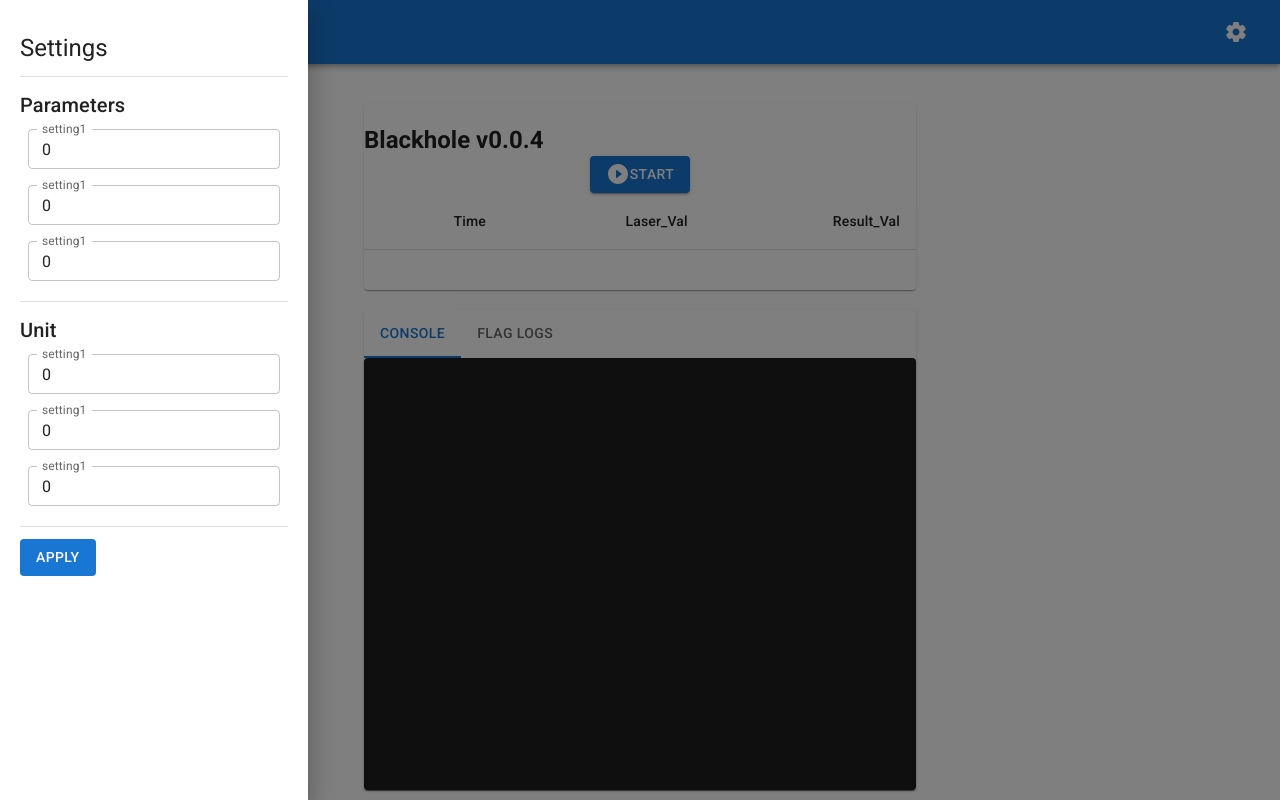
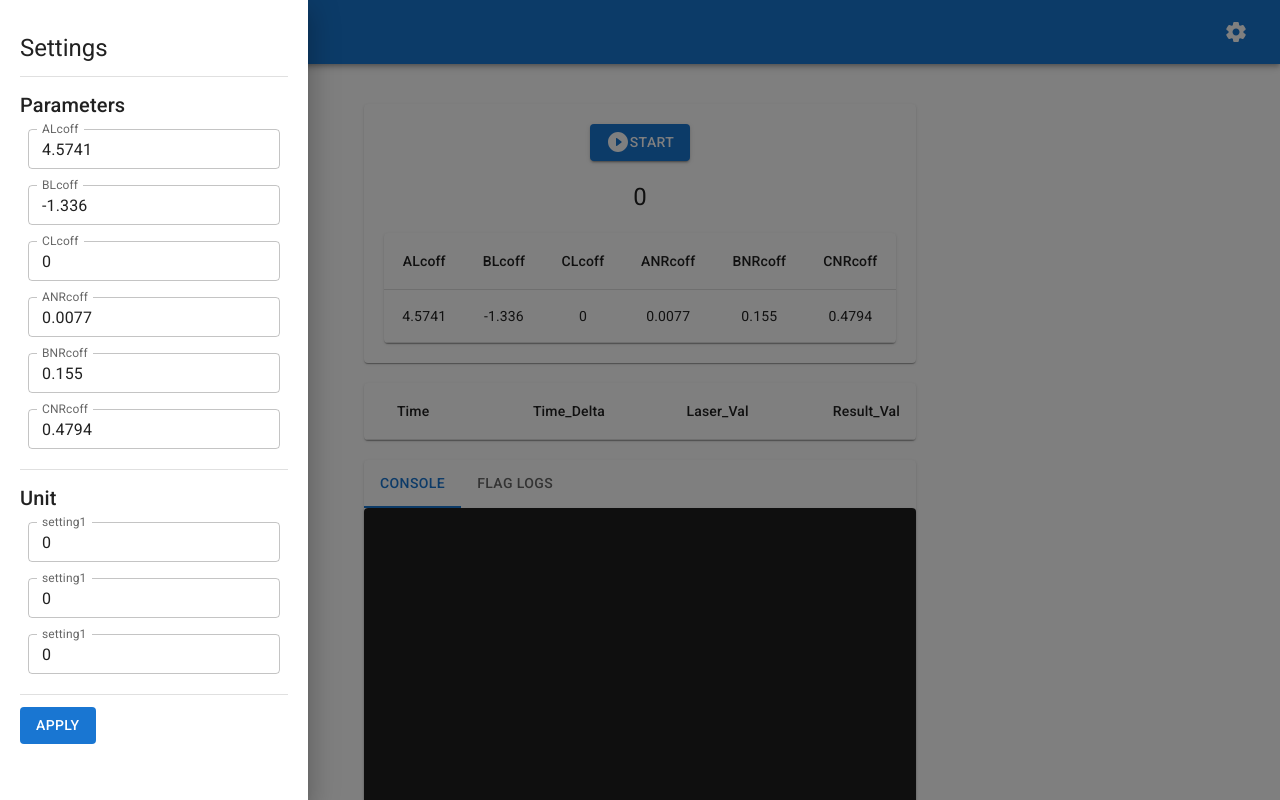
Before and after one commit to sunrisehouse/blackhole, a React (Create React App) app: page / in a window 1280 px wide. Both pictures are taken after a click on the button 1236 px from the left and 32 px from the top of the page. Shown: the top 800 px of the page. Built offline with nearby package versions, Linux system fonts and the light colour scheme.

Commit message:
feat:test

```diff
--- a/src/App.js
+++ b/src/App.js
@@ -1,4 +1,4 @@
-import { useEffect, useReducer, useState } from 'react';
+import { useEffect, useReducer, useRef, useState } from 'react';
 import './App.css';
 import { AppBar, Box, Button, ButtonGroup, Container, Divider, Drawer, IconButton, Paper, Table, TableBody, TableCell, TableContainer, TableHead, TableRow, TextField, Toolbar, Typography } from '@mui/material';
 import { CircularBuffer } from './circulate-buffer';
@@ -9,10 +9,10 @@ import SettingsRoundedIcon from '@mui/icons-material/SettingsRounded';
 import PlayCircleFilledRoundedIcon from '@mui/icons-material/PlayCircleFilledRounded';
 import PauseCircleFilledRoundedIcon from '@mui/icons-material/PauseCircleFilledRounded';
 import NotStartedRoundedIcon from '@mui/icons-material/NotStartedRounded';
+import { DebuggingView } from './DebuggingView';
 import { addConsoleLog } from './consolelog';
-import { DebuggingView } from './DebuggingView';
 
-const APP_VERSION = 'v0.0.4';
+const APP_VERSION = 'v0.0.5';
 
 const audioBuffer = new CircularBuffer(10000000);
 const accelBuffer = new CircularBuffer(10000000);
@@ -46,6 +46,22 @@ function App() {
   const [fetchDataIntervalId, setFetchDataIntervalId] = useState(null);
   const [flagChageLogs, setFlagChangeLogs] = useState([]);
   const [results, setResults] = useState([]);
+  const inputRefs = {
+    alCoffRef: useRef(null),
+    blCoffRef: useRef(null),
+    clCoffRef: useRef(null),
+    anrCoffRef: useRef(null),
+    bnrCoffRef: useRef(null),
+    cnrCoffRef: useRef(null),
+  }
+  const [settings, setSettings] = useState({
+    alCoff: 4.5741,
+    blCoff: -1.336,
+    clCoff: 0.0,
+    anrCoff: 0.0077,
+    bnrCoff: 0.155,
+    cnrCoff: 0.4794,
+  });
 
   useEffect(() => {
     return () => {
@@ -70,16 +86,10 @@ function App() {
         setResults((results) => {
           if (events.length > results.length) {
             return events.map((event) => {
-              const alCoff = 4.5741;
-              const blCoff = -1.336;
-              const clCoff = 0.0;
-              const anrCoff = 0.0077;
-              const bnrCoff = 0.155;
-              const cnrCoff = 0.4794;
               const timeDelta = event.ts2Time - event.ts1Time;
-              const laserVal = alCoff * (timeDelta ** blCoff) + clCoff;
-              const resultVal = anrCoff * (laserVal ** 2) + bnrCoff * laserVal + cnrCoff;
-              return { laserVal, resultVal, time: event.trTime - startTime };
+              const laserVal = settings.alCoff * (timeDelta ** settings.blCoff) + settings.clCoff;
+              const resultVal = settings.anrCoff * (laserVal ** 2) + settings.bnrCoff * laserVal + settings.cnrCoff;
+              return { laserVal, resultVal, time: event.trTime - startTime, timeDelta };
             });
           } else {
             return results;
@@ -132,6 +142,22 @@ function App() {
     dispatchMeasurement({ type: 'start' });
   };
 
+  const handleClickApply = (e) => {
+    try {
+      setSettings({
+        alCoff: Number(inputRefs.alCoffRef.current.value),
+        blCoff: Number(inputRefs.blCoffRef.current.value),
+        clCoff: Number(inputRefs.clCoffRef.current.value),
+        anrCoff: Number(inputRefs.anrCoffRef.current.value),
+        bnrCoff: Number(inputRefs.bnrCoffRef.current.value),
+        cnrCoff: Number(inputRefs.cnrCoffRef.current.value),
+      });
+      dispatchSettingView({ type: 'close' })
+    } catch(e) {
+      addConsoleLog(e.message)
+    }
+  };
+
   return (
     <div className="App">
       <AppBar position="static" color="primary">
@@ -151,7 +177,7 @@ function App() {
               textAlign: 'left'
             }}
           >
-            Blackhole
+            Blackhole {APP_VERSION}
           </Typography>
           <IconButton
             color="inherit"
@@ -161,25 +187,15 @@ function App() {
           </IconButton>
         </Toolbar>
       </AppBar>
-      <Container maxWidth="sm">
-        <Paper
+      <Container maxWidth="sm"
         sx={{
-            marginTop: '40px',
-            padding: '20px 0 40px',
-            '& .MuiTextField-root': { marginTop: '10px' },
+          paddingTop: "40px",
+          paddingBottom: "40px",
         }}
       >
-          <Typography
-            variant="h5"
-            noWrap
-            sx={{
-              mr: 2,
-              display: { md: 'flex' },
-              fontWeight: 700,
-            }}
+        <Paper
+          sx={{ padding: '20px' }}
         >
-            Blackhole {APP_VERSION}
-          </Typography>
           {measurementState.isInit
             ? measurementState.isStart
               ? <Button
@@ -212,12 +228,53 @@ function App() {
                 start
               </Button>
           }
-          <TableContainer>
+          <Typography
+            variant="h5"
+            sx={{
+              margin: '20px 0'
+            }}
+          >
+            {results.length > 0 ? results[results.length - 1].resultVal : '0'}
+          </Typography>
+          <TableContainer
+            component={Paper}
+            sx={{ marginTop: '20px' }}
+          >
             <Table>
               <TableHead>
                 <TableRow>
-                  {/* <TableCell>ID</TableCell> */}
-                  <TableCell align="right">Time</TableCell>
+                  {/* <TableCell>Parameters</TableCell> */}
+                  <TableCell align="center">ALcoff</TableCell>
+                  <TableCell align="center">BLcoff</TableCell>
+                  <TableCell align="center">CLcoff</TableCell>
+                  <TableCell align="center">ANRcoff</TableCell>
+                  <TableCell align="center">BNRcoff</TableCell>
+                  <TableCell align="center">CNRcoff</TableCell>
+                </TableRow>
+              </TableHead>
+              <TableBody>
+                <TableRow>
+                  {/* <TableCell align="center"></TableCell> */}
+                  <TableCell align="center">{settings.alCoff}</TableCell>
+                  <TableCell align="center">{settings.blCoff}</TableCell>
+                  <TableCell align="center">{settings.clCoff}</TableCell>
+                  <TableCell align="center">{settings.anrCoff}</TableCell>
+                  <TableCell align="center">{settings.bnrCoff}</TableCell>
+                  <TableCell align="center">{settings.cnrCoff}</TableCell>
+                </TableRow>
+              </TableBody>
+            </Table>
+          </TableContainer>
+        </Paper>
+        <TableContainer
+          component={Paper}
+          sx={{ marginTop: '20px' }}
+        >
+          <Table>
+            <TableHead>
+              <TableRow>
+                <TableCell align="center">Time</TableCell>
+                <TableCell align="right">Time_Delta</TableCell>
                 <TableCell align="right">Laser_Val</TableCell>
                 <TableCell align="right">Result_Val</TableCell>
               </TableRow>
@@ -228,7 +285,8 @@ function App() {
                   key={index}
                   sx={{ '&:last-child td, &:last-child th': { border: 0 } }}
                 >
-                    <TableCell align="right">{result.time}</TableCell>
+                  <TableCell align="center">{result.time}</TableCell>
+                  <TableCell align="right">{result.timeDelta}</TableCell>
                   <TableCell align="right">{result.laserVal}</TableCell>
                   <TableCell align="right">{result.resultVal}</TableCell>
                 </TableRow>
@@ -236,7 +294,6 @@ function App() {
             </TableBody>
           </Table>
         </TableContainer>
-        </Paper>
         <Box sx={{ marginTop: '20px' }}>
           <DebuggingView
             flagChageLogs={flagChageLogs}
@@ -250,7 +307,7 @@ function App() {
         onClose={() => dispatchSettingView({ type: 'toggle' })}
       >
         <Box
-          component="form"
+          // component="form"
           sx={{
             padding: '20px',
             '& .MuiTextField-root': { m: 1, width: '25ch' },
@@ -273,26 +330,62 @@ function App() {
           </Typography>
           <div>
             <TextField
-              label="setting1"
-              defaultValue="0"
+              label="ALcoff"
+              name="alCoff"
+              defaultValue={settings.alCoff}
               type="number"
               size="small"
+              inputRef={inputRefs.alCoffRef}
             />
           </div>
           <div>
             <TextField
-              label="setting1"
-              defaultValue="0"
+              label="BLcoff"
+              name="blCoff"
+              defaultValue={settings.blCoff}
               type="number"
               size="small"
+              inputRef={inputRefs.blCoffRef}
             />
           </div>
           <div>
             <TextField
-              label="setting1"
-              defaultValue="0"
+              label="CLcoff"
+              name="clCoff"
+              defaultValue={settings.clCoff}
               type="number"
               size="small"
+              inputRef={inputRefs.clCoffRef}
+            />
+          </div>
+          <div>
+            <TextField
+              label="ANRcoff"
+              name="anrCoff"
+              defaultValue={settings.anrCoff}
+              type="number"
+              size="small"
+              inputRef={inputRefs.anrCoffRef}
+            />
+          </div>
+          <div>
+            <TextField
+              label="BNRcoff"
+              name="bnrCoff"
+              defaultValue={settings.bnrCoff}
+              type="number"
+              size="small"
+              inputRef={inputRefs.bnrCoffRef}
+            />
+          </div>
+          <div>
+            <TextField
+              label="CNRcoff"
+              name="cnrCoff"
+              defaultValue={settings.cnrCoff}
+              type="number"
+              size="small"
+              inputRef={inputRefs.cnrCoffRef}
             />
           </div>
           <Divider/>
@@ -329,6 +422,8 @@ function App() {
           <ButtonGroup>
             <Button
               variant="contained"
+              type="submit"
+              onClick={handleClickApply}
             >
               Apply
             </Button>
```
Also changed, not shown: 7 other files (tests, documents, lock files or other folders). Lines whose indentation alone changed are shown as unchanged.
